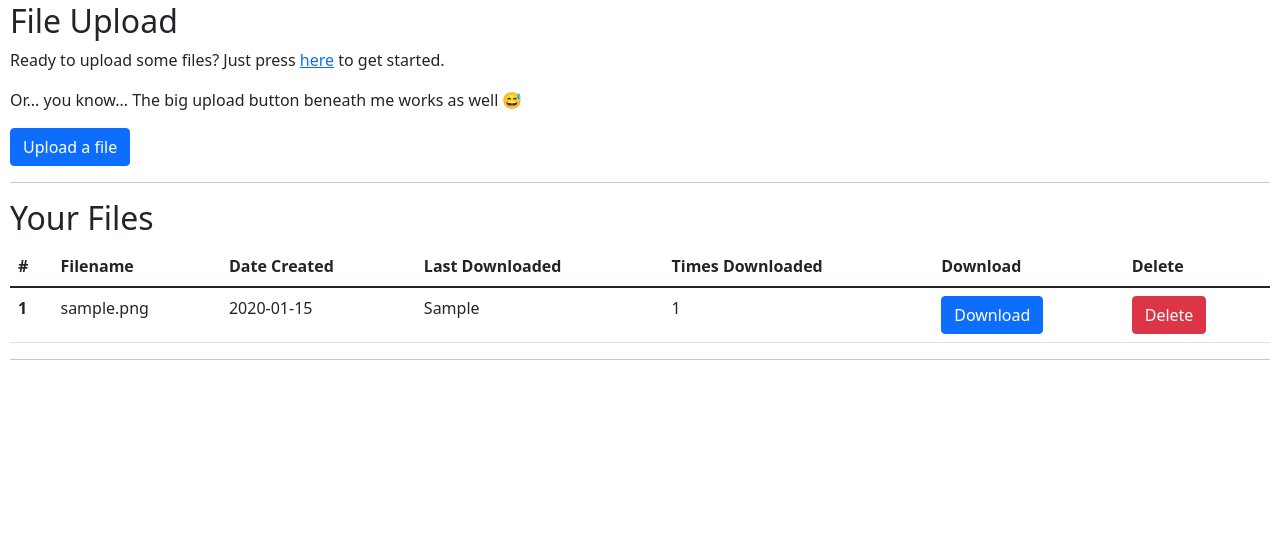
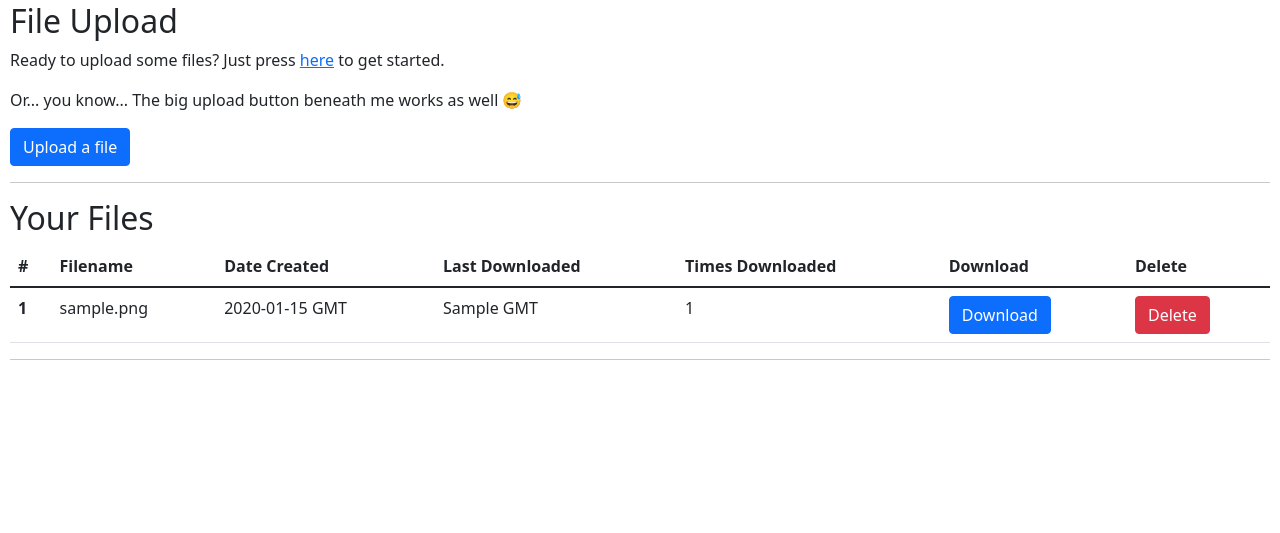
Before and after one commit to IsaiahSama/web-server, a Flask app: page / in a window 1280 px wide. Shown: the part 201-734 px from the top of the page. Run offline with Flask 2, Linux system fonts and the light colour scheme; tables that the repository leaves empty hold one stand-in row (values such as "Sample post").

Commit message:
Now specifies the timezone for the creating and download time

```diff
--- a/templates/index.html
+++ b/templates/index.html
@@ -38,8 +38,8 @@
         {% for row in files %}
         <th scope="row">{{ row[0] }} </th>
         <td> {{ row[1] }} </td>
-        <td> {{ row[2] }} </td>
-        <td> {{ row[3] }} </td>
+        <td> {{ row[2] }} GMT </td>
+        <td> {{ row[3] }} GMT </td>
         <td> {{ row[4] }} </td>
         <td> <a href="/download/{{row[1]}}"><button class="btn btn-primary">Download</button></a> </td>
         <td> <a href="/delete/{{row[1]}}"><button class="btn btn-danger">Delete</button></a> </td>
```
